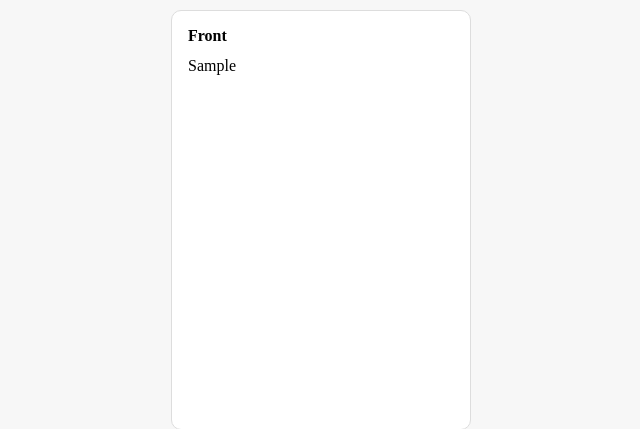
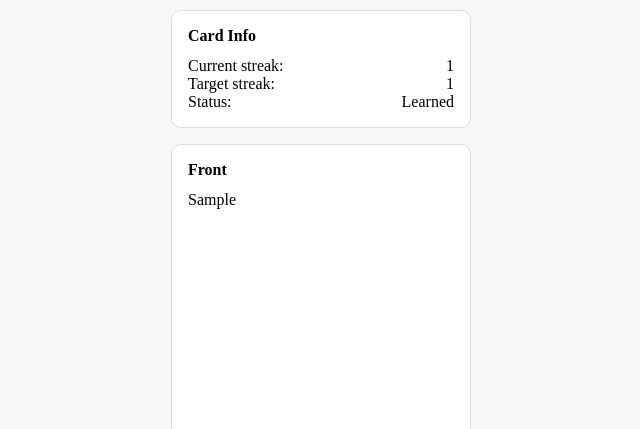
Before and after one commit to developerandrii/noe-website, a Django app: page /cards/1/ in a window 1280 px wide. Shown: the top 429 px of the page, without its empty margins (319-959 px from the left). Run offline with Django 5.2, Linux system fonts and the light colour scheme; a user stored in the database is signed in; tables that the repository leaves empty hold one stand-in row (values such as "Sample post").

Commit message:
Dispaly card ifno on card detail page

```diff
--- a/flashcards/static/flashcards/card_detail.css
+++ b/flashcards/static/flashcards/card_detail.css
@@ -1,3 +1,19 @@
+.card-detail__info {
+    width: 300px;
+    margin: auto;
+    margin-bottom: 1rem;
+    padding: 1rem;
+    border: 1px solid #ddd;
+    border-radius: 10px;
+    background-color: white;
+}
+
+.card-detail__info .card-detail__stat {
+    display: flex;
+    justify-content: space-between;
+}
+
+
 .card-detail {
     max-width: 680px;
     margin: auto;
--- a/flashcards/templates/flashcards/card_detail.html
+++ b/flashcards/templates/flashcards/card_detail.html
@@ -7,6 +7,32 @@
 
 {% block main %}
 <article class="card-detail">
+    <section class="card-detail__info">
+        <h2 class="card-detail__label">Card Info</h2>
+        <ul class="card-detail__stats">
+            <li class="card-detail__stat">
+                <p class="card-detail__stat-label">Current streak:</p>
+                <p class="card-detail__stat-value">{{ card.correct_streak }}</p>
+            </li>
+
+            <li class="card-detail__stat">
+                <p class="card-detail__stat-label">Target streak:</p>
+                <p class="card-detail__stat-value">{{ card.target_streak }}</p>
+            </li>
+
+            <li class="card-detail__stat">
+                <p class="card-detail__stat-label">Status:</p>
+                <p class="card-detail__stat-value">
+                    {% if card.is_learned %}
+                        Learned
+                    {% else %}
+                        Learning
+                    {% endif %}
+                </p>
+            </li>
+        </ul>
+    </section>
+
     <section class="card-detail__section">
         <h1 class="card-detail__label">Front</h1>
         <p class="card-detail__content">{{ card.front }}</p>
```
